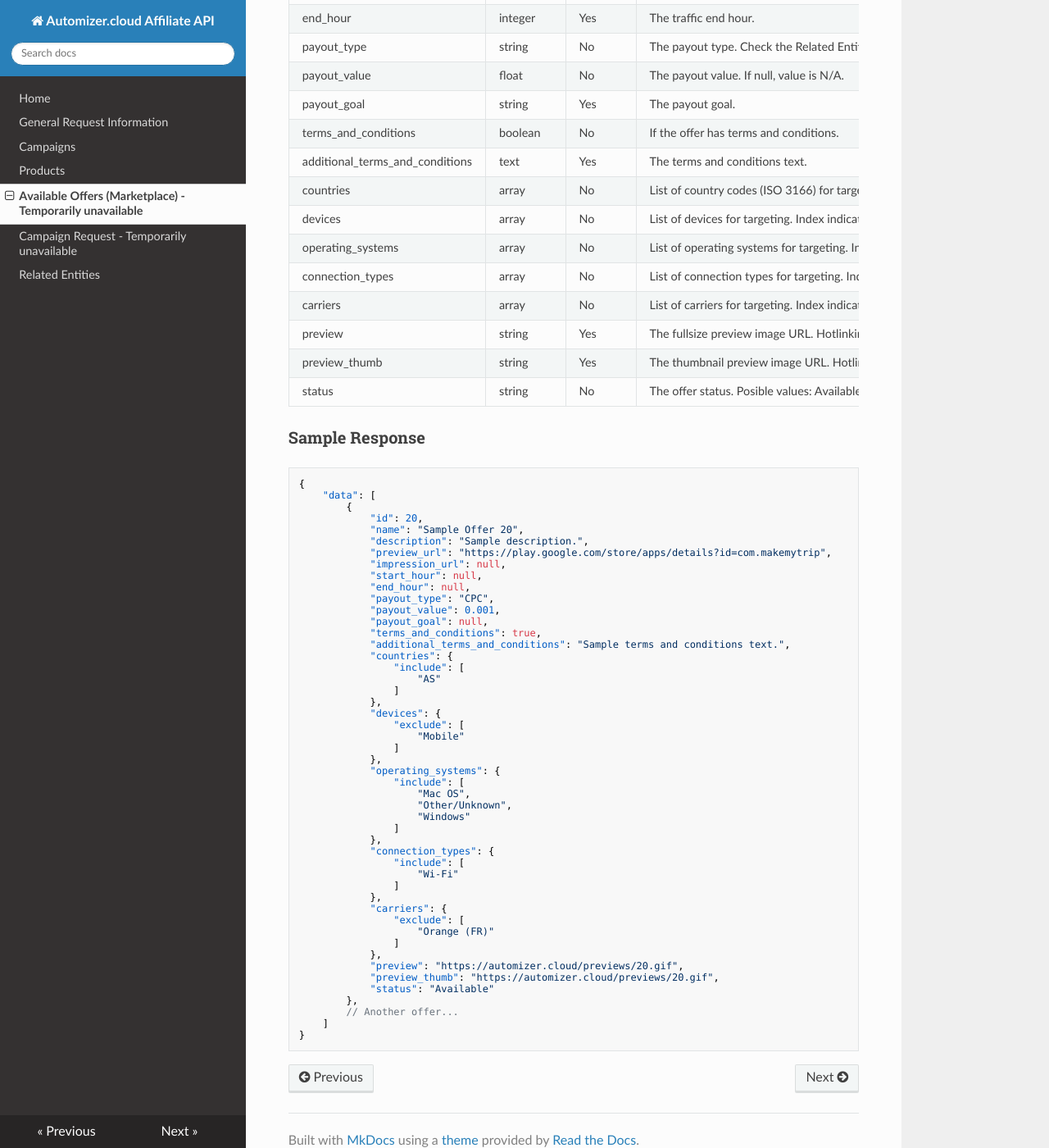
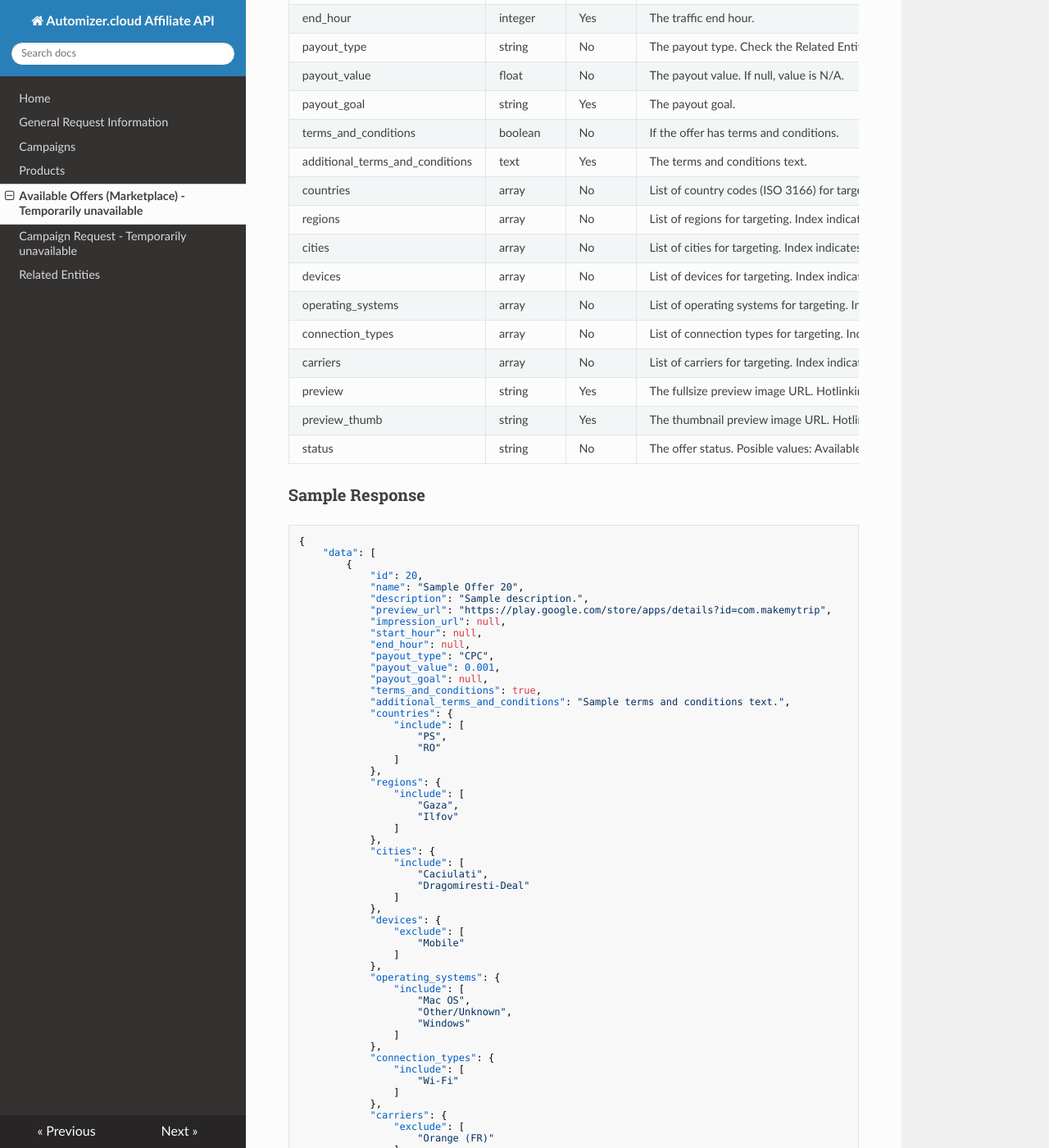
Before and after one commit to automizer-cloud/automizer.cloud-affiliate-api-docs, an MkDocs documentation site: the page built from docs/availableoffers.md, in a window 1280 px wide and 1400 px high, scrolled down 634 px. Shown: the whole window at 82% size. Built offline with MkDocs 1.6.1, drawn with Linux system fonts in a browser that asks for light colours; nearby versions of some CDN libraries; old or Windows-style settings are respelled for this version of MkDocs.

Commit message:
Add regions/cities

```diff
--- a/docs/availableoffers.md
+++ b/docs/availableoffers.md
@@ -25,6 +25,8 @@ payout_goal                     | string    | Yes      | The payout goal.
 terms_and_conditions            | boolean   | No       | If the offer has terms and conditions.
 additional_terms_and_conditions | text      | Yes      | The terms and conditions text.
 countries                       | array     | No       | List of country codes (ISO 3166) for targeting. Index indicates the operation (include/exclude).
+regions                         | array     | No       | List of regions for targeting. Index indicates the operation (include/exclude).
+cities                          | array     | No       | List of cities for targeting. Index indicates the operation (include/exclude).
 devices                         | array     | No       | List of devices for targeting. Index indicates the operation (include/exclude). Check the Related Entities section for a list of possible values.
 operating_systems               | array     | No       | List of operating systems for targeting. Index indicates the operation (include/exclude). Check the Related Entities section for a list of possible values.
 connection_types                | array     | No       | List of connection types for targeting. Index indicates the operation (include/exclude). Check the Related Entities section for a list of possible values.
@@ -53,7 +55,20 @@ status                          | string    | No       | The offer status. Posib
             "additional_terms_and_conditions": "Sample terms and conditions text.",
             "countries": {
                 "include": [
-                    "AS"
+                    "PS",
+                    "RO"
+                ]
+            },
+            "regions": {
+                "include": [
+                    "Gaza",
+                    "Ilfov"
+                ]
+            },
+            "cities": {
+                "include": [
+                    "Caciulati",
+                    "Dragomiresti-Deal"
                 ]
             },
             "devices": {
```
Also changed, not shown: docs/campaigns.md (+13 -2 lines), docs/products.md (+13 -2 lines).
